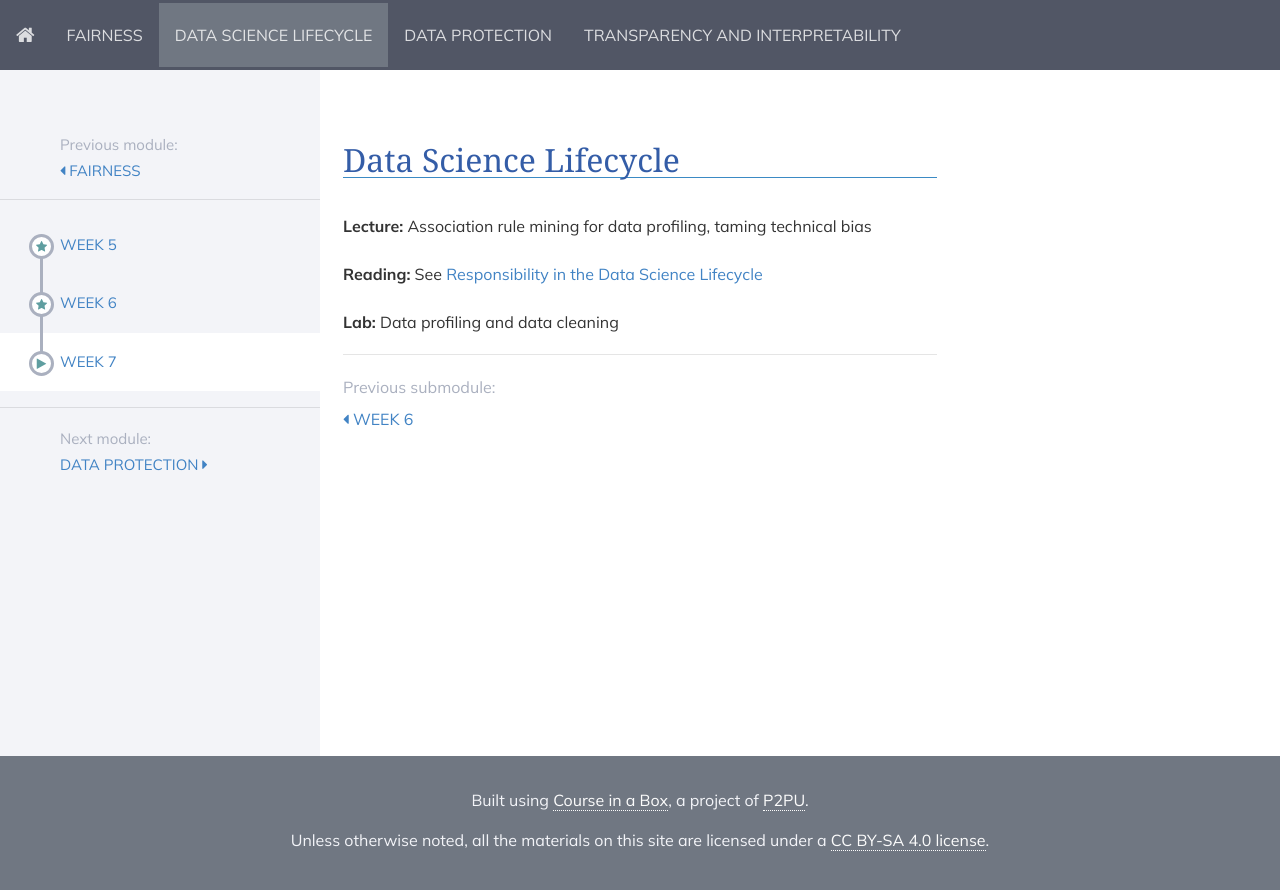
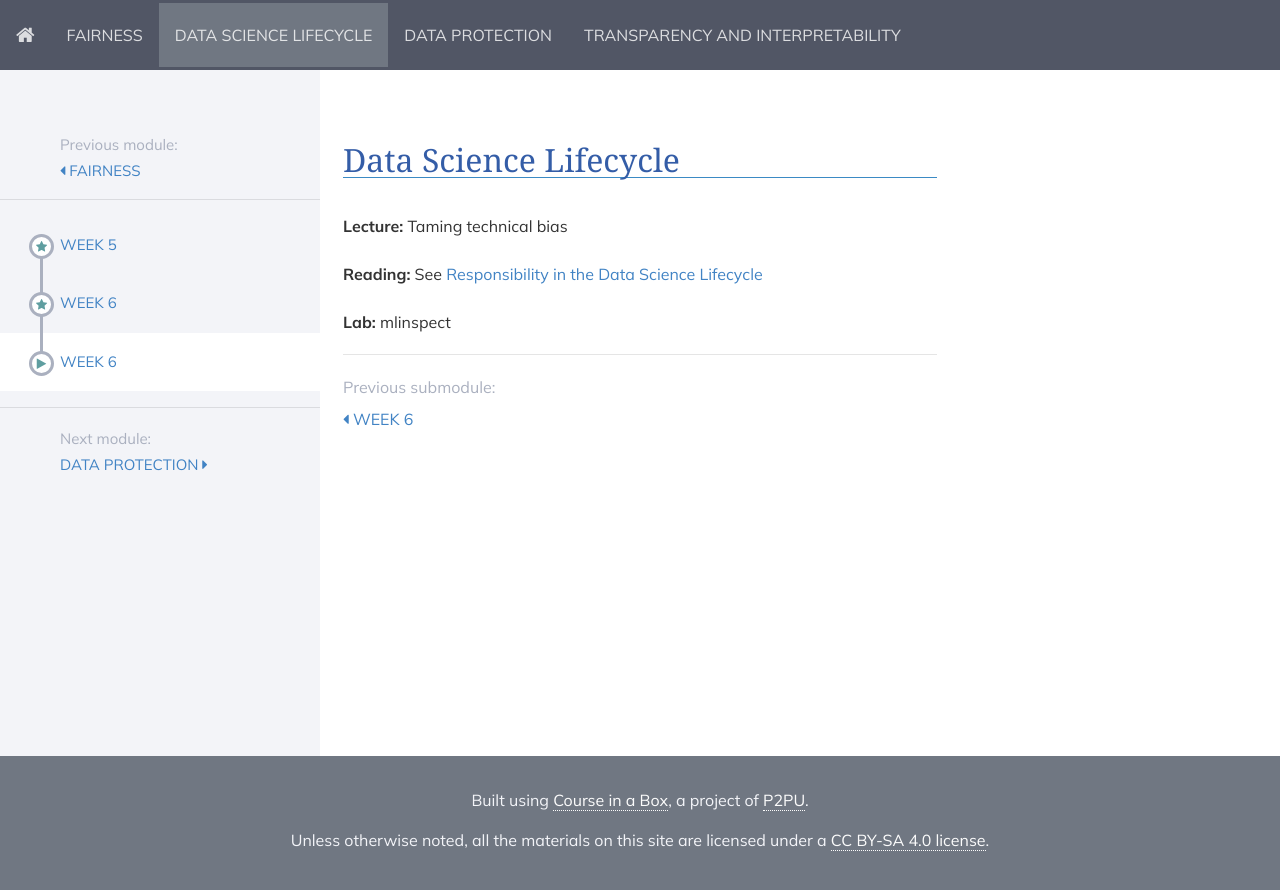
Before and after one commit to DataResponsibly/rds24, a Jekyll site: the page built from modules/data_science_lifecycle/_posts/2000-01-03-week7.md, in a window 1280 px wide. Shown: the top 890 px of the page. Built offline with Jekyll 4.4.1, drawn with Linux system fonts in a browser that asks for light colours; nearby versions of some CDN libraries.

Commit message:
Update 2000-01-03-week7.md

```diff
--- a/modules/data_science_lifecycle/_posts/2000-01-03-week7.md
+++ b/modules/data_science_lifecycle/_posts/2000-01-03-week7.md
@@ -1,16 +1,15 @@
 ---
-title: Week 7
+title: Week 6
 ---
 
 ## Data Science Lifecycle
 
-**Lecture:** Association rule mining for data profiling, taming technical bias
+**Lecture:** Taming technical bias
 
-[//]: * [7 association rule mining slides](../../../assets/7_Apriori.pdf)
 [//]: * [7 taming technical bias slides](../../../assets/7_TechnicalBias.pdf)
 
 **Reading:** See [Responsibility in the Data Science Lifecycle](../../../assets/lifecycle_reader.pdf)
 
-**Lab:** Data profiling and data cleaning
+**Lab:** mlinspect
 
 [//]: * [Colab Notebook](https://colab.research.google.com/drive/1JYlzGZKxGQftHywmWVtioj_EbiT8SJ1D)
```
